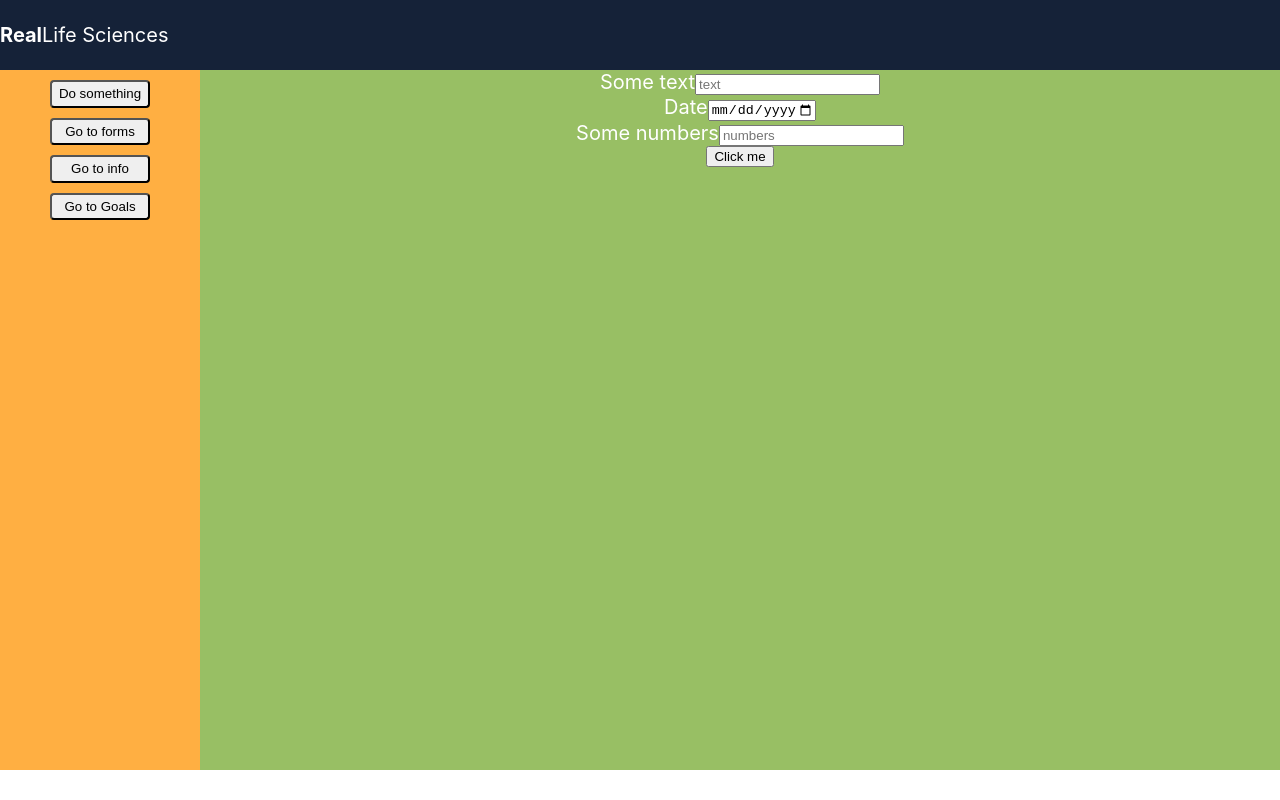
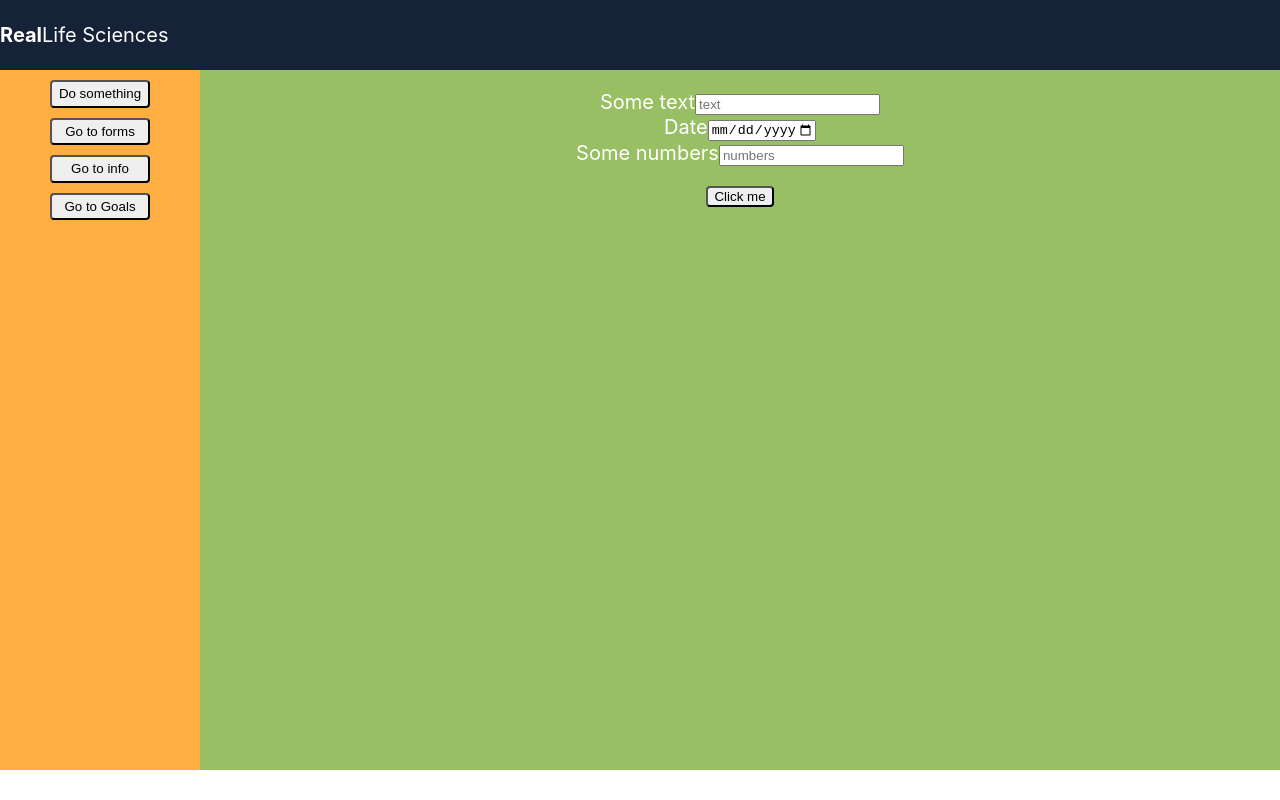
Before and after one commit to MunteanAndra/VSP-App, a React (Create React App) app: page /Formpage in a window 1280 px wide. Built offline with nearby package versions, Linux system fonts and the light colour scheme.

Commit message:
Added style for form button

```diff
--- a/src/Pages/FormpageStyle.css
+++ b/src/Pages/FormpageStyle.css
@@ -5,12 +5,22 @@
     font-size: 20px;
 }
 
-.form_controls,.form_button{
+.form_controls, .form_button{
     display: flex;
     flex-direction: column;
     justify-content: space-between;
     align-items: center;
+    margin-top: 20px;
+}
 
+.form_button{
+    transition-duration: 1s;
+    border-radius: 4px;
+}
+
+.form_button:hover{
+    background-color: grey;
+    color: white;
 }
 
 .displayed_text{
```
